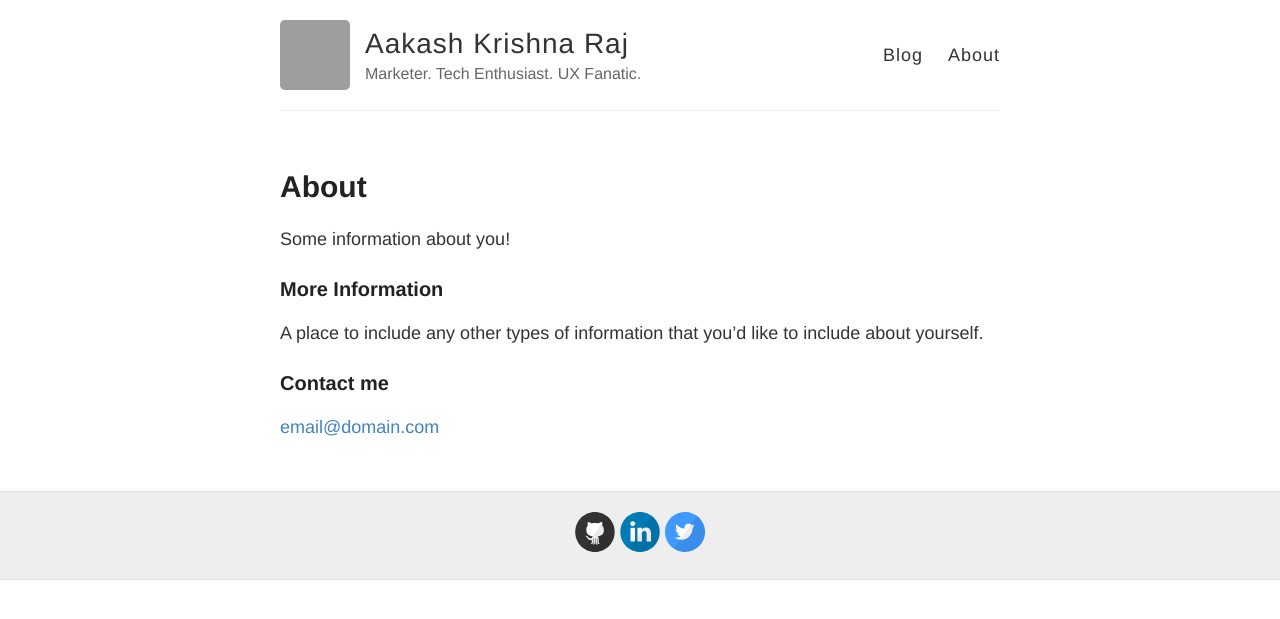
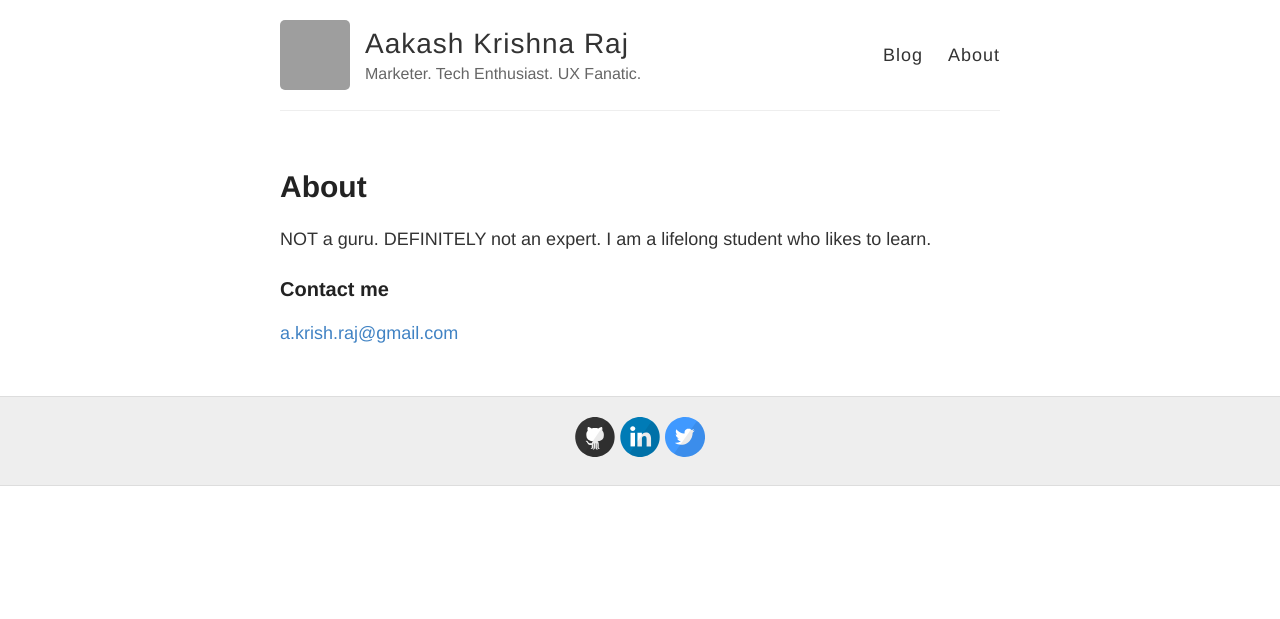
Before and after one commit to raj-aakash/martechr.github.io, a Jekyll site: the page built from about.md, in a window 1280 px wide. Shown: the top 619 px of the page. Built offline with Jekyll 4.4.1, drawn with Linux system fonts in a browser that asks for light colours; grey boxes are pictures that could not be loaded.

Commit message:
edited it

```diff
--- a/about.md
+++ b/about.md
@@ -4,12 +4,8 @@ title: About
 permalink: /about/
 ---
 
-Some information about you!
-
-### More Information
-
-A place to include any other types of information that you'd like to include about yourself.
+NOT a guru. DEFINITELY not an expert. I am a lifelong student who likes to learn.
 
 ### Contact me
 
-[email@domain.com](mailto:email@domain.com)
+[a.krish.raj@gmail.com](mailto:a.krish.raj@gmail.com)
```
